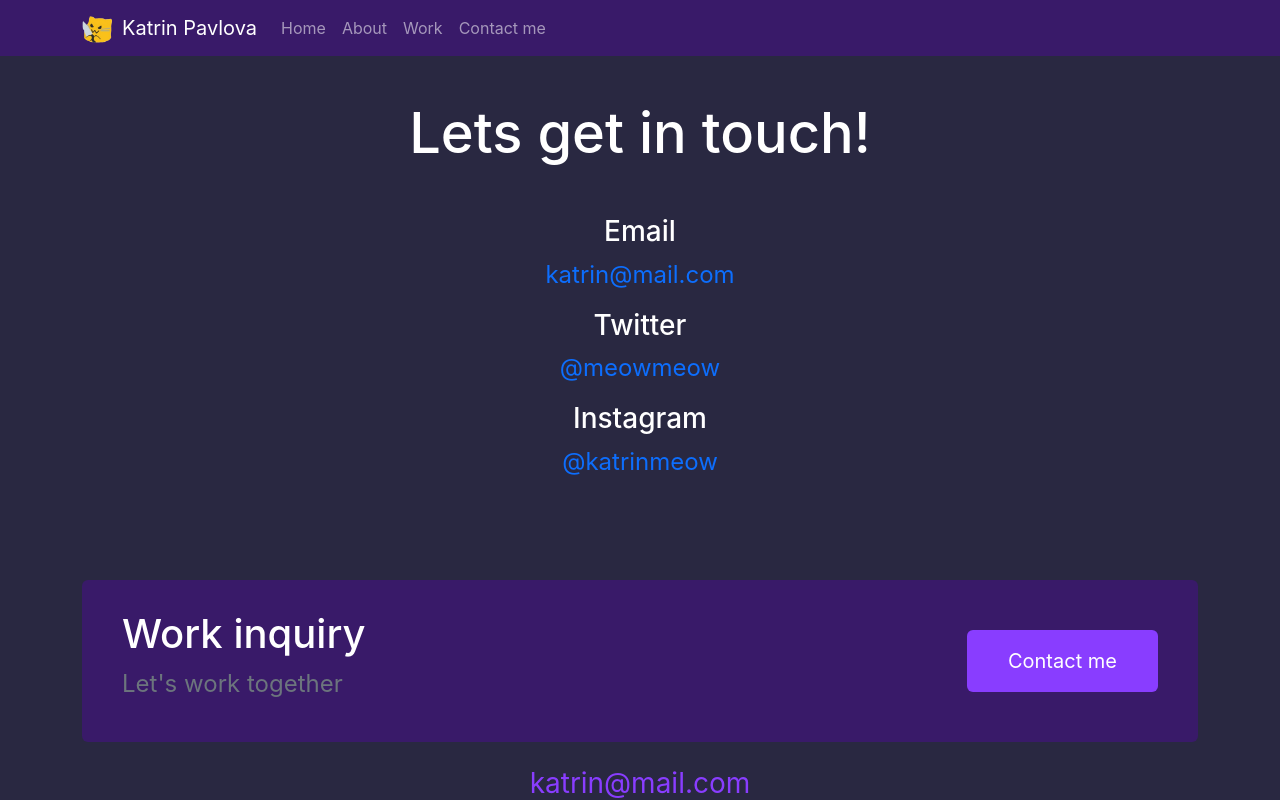
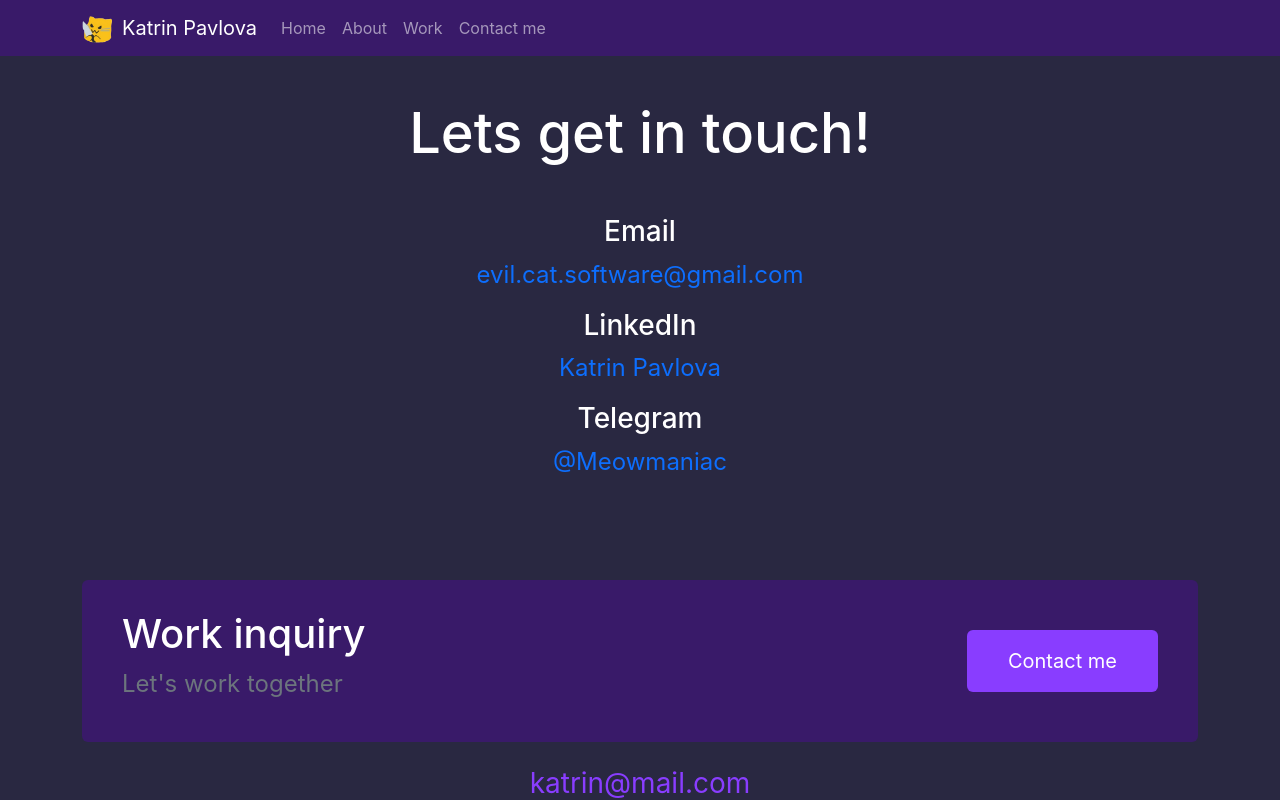
Before and after one commit to Meowmaniac/portfolio, a React (Create React App) app: page /contact in a window 1280 px wide. Shown: the top 800 px of the page. Built offline with nearby package versions, Linux system fonts and the light colour scheme.

Commit message:
Links and images updated

```diff
--- a/src/pages/About.js
+++ b/src/pages/About.js
@@ -1,4 +1,5 @@
 import React from "react";
+import photo from "../images/me.jpg";
 
 class About extends React.Component {
   render() {
@@ -16,7 +17,7 @@ class About extends React.Component {
                 of coding practice.
               </p>
               <a
-                href="work.html"
+                href="/work"
                 className="btn btn-branding"
                 title="Work of Katrin Pavlova"
               >
@@ -25,7 +26,7 @@ class About extends React.Component {
             </div>
             <div className="col-lg-6 col-sm-12">
               <img
-                src="images/me.jpg"
+                src={photo}
                 alt="Photo of Katrin Pavlova"
                 className="img-fluid"
               />
--- a/src/pages/Contact.js
+++ b/src/pages/Contact.js
@@ -10,31 +10,31 @@ class Contact extends React.Component {
             <h3>Email</h3>
             <p>
               <a
-                href="mailto:katrin@mail.com"
+                href="mailto:evil.cat.software@gmail.com"
                 target="_blank"
                 title="Email Katrin"
               >
-                katrin@mail.com
+                evil.cat.software@gmail.com
               </a>
             </p>
-            <h3>Twitter</h3>
+            <h3>LinkedIn</h3>
             <p>
               <a
-                href="http://twitter.com/meowmeow"
+                href="https://www.linkedin.com/in/katrin-pavlova/"
                 target="_blank"
-                title="Twitter profile"
+                title="LinkedIn profile"
               >
-                @meowmeow
+                Katrin Pavlova
               </a>
             </p>
-            <h3>Instagram</h3>
+            <h3>Telegram</h3>
             <p>
               <a
-                href="http://instagram.com/meowmeow"
+                href="https://t.me/Meowmaniac"
                 target="_blank"
-                title="Instagram profile"
+                title="Telegram profile"
               >
-                @katrinmeow
+                @Meowmaniac
               </a>
             </p>
           </div>
--- a/src/pages/Home.js
+++ b/src/pages/Home.js
@@ -111,14 +111,14 @@ class Home extends React.Component {
                 <a
                   href="https://www.linkedin.com/in/katrin-pavlova/"
                   target="_blank"
-                  title="Instagram profile"
+                  title="LinkedIn profile"
                 >
                   <i className="fa-brands fa-linkedin"></i>
                 </a>
                 <a
                   href="https://t.me/Meowmaniac"
                   target="_blank"
-                  title="Twitter profile"
+                  title="Telegram message"
                 >
                   <i className="fa-brands fa-telegram"></i>
                 </a>
@@ -128,10 +128,11 @@ class Home extends React.Component {
             <p className="text-center">
               <a
                 href="https://github.com/Meowmaniac/portfolio"
+                target="_blank"
                 alt="Source code"
               >
                 Open source code
-              </a>
+              </a>{" "}
               by Katrin Pavlova
             </p>
           </footer>
--- a/src/pages/Work.js
+++ b/src/pages/Work.js
@@ -1,4 +1,7 @@
 import React from "react";
+import weather from "../images/weather.png";
+import manga from "../images/manga.png";
+import yoga from "../images/yoga.png";
 
 class Work extends React.Component {
   render() {
@@ -10,7 +13,7 @@ class Work extends React.Component {
             <div className="row">
               <div className="col-md-6">
                 <img
-                  src="images/manga.png"
+                  src={manga}
                   alt="Manga App preview"
                   className="img-fluid"
                 />
@@ -19,7 +22,7 @@ class Work extends React.Component {
               </div>
               <div className="col-md-6">
                 <img
-                  src="images/weather.png"
+                  src={weather}
                   alt="Weather App preview"
                   className="img-fluid"
                 />
@@ -29,11 +32,7 @@ class Work extends React.Component {
             </div>
             <div className="row">
               <div className="col-md-6">
-                <img
-                  src="images/yoga.png"
-                  alt="Yoga App preview"
-                  className="img-fluid"
-                />
+                <img src={yoga} alt="Yoga App preview" className="img-fluid" />
                 <h3>Yoga Project</h3>
                 <p>Built with HTML and CSS</p>
               </div>
```
